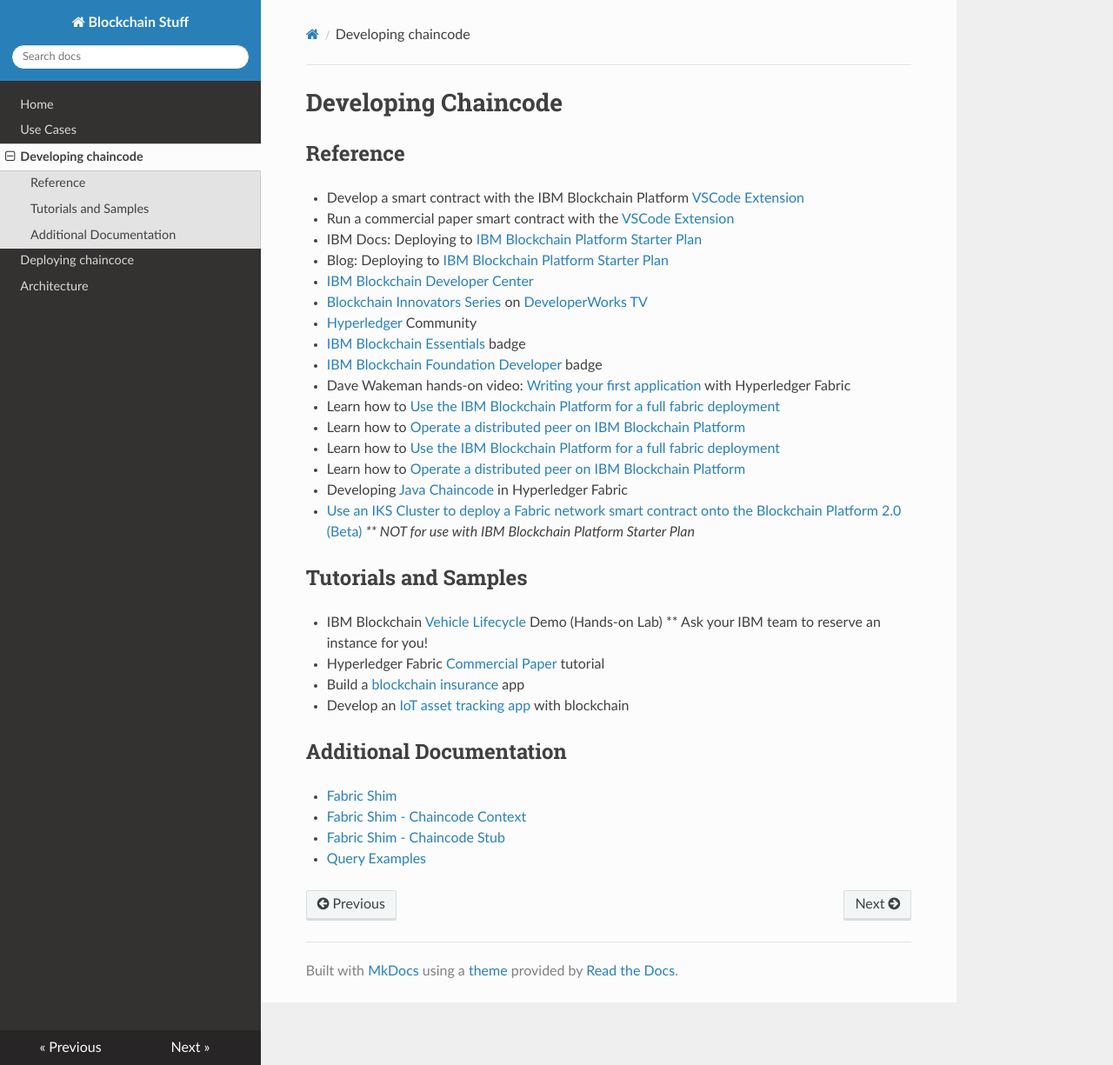
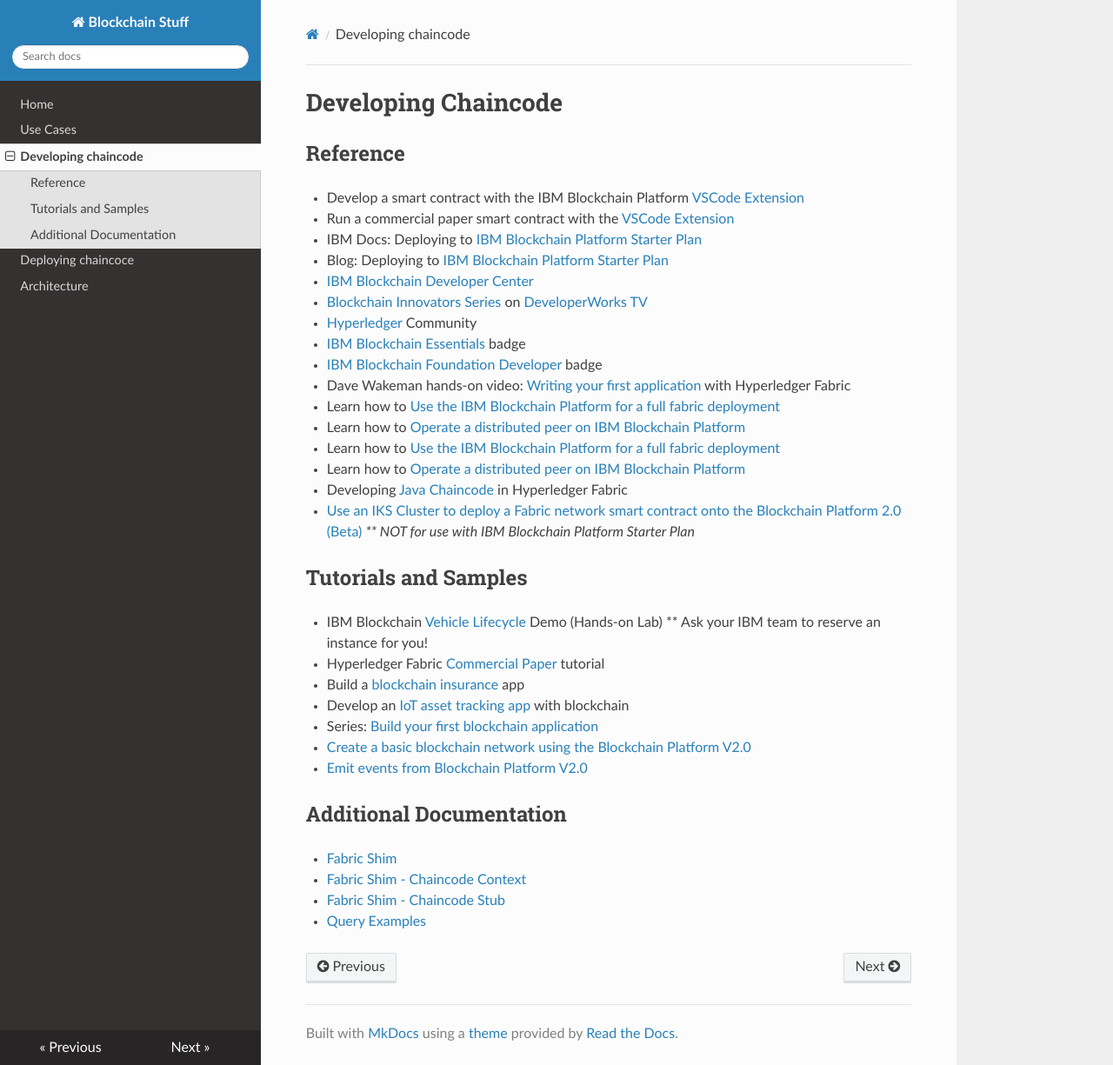
Before and after one commit to dwakeman/blockchain-stuff, an MkDocs documentation site: the page built from docs/developing.md, in a window 1280 px wide and 1225 px high. Shown: the whole window at 87% size. Built offline with MkDocs 1.6.1, drawn with Linux system fonts in a browser that asks for light colours; nearby versions of some CDN libraries.

Commit message:
added new links for IBP V2.0

```diff
--- a/docs/developing.md
+++ b/docs/developing.md
@@ -27,6 +27,9 @@
 - Hyperledger Fabric <a href="https://hyperledger-fabric.readthedocs.io/en/release-1.4/tutorial/commercial_paper.html" target="_blank">Commercial Paper</a> tutorial
 - Build a <a href="https://developer.ibm.com/patterns/build-a-blockchain-insurance-app/" target="_blank">blockchain insurance</a> app
 - Develop an <a href="https://developer.ibm.com/code/patterns/develop-an-iot-asset-tracking-app-using-blockchain" target="_blank">IoT asset tracking app</a> with blockchain
+- Series: <a href="https://developer.ibm.com/series/code-pattern-series-build-your-first-blockchain-application/" target="_blank">Build your first blockchain application</a>
+- <a href="https://developer.ibm.com/patterns/build-a-blockchain-network/" target="_blank">Create a basic blockchain network using the Blockchain Platform V2.0</a>
+- <a href="https://developer.ibm.com/patterns/implementing-blockchain-events-using-ibp-vscode-extension/" target="_blank">Emit events from Blockchain Platform V2.0</a>
 
 ## Additional Documentation
 - <a href="https://fabric-shim.github.io/release-1.4/index.html" target="_blank">Fabric Shim</a>
```
Also changed, not shown: 1 other file.
